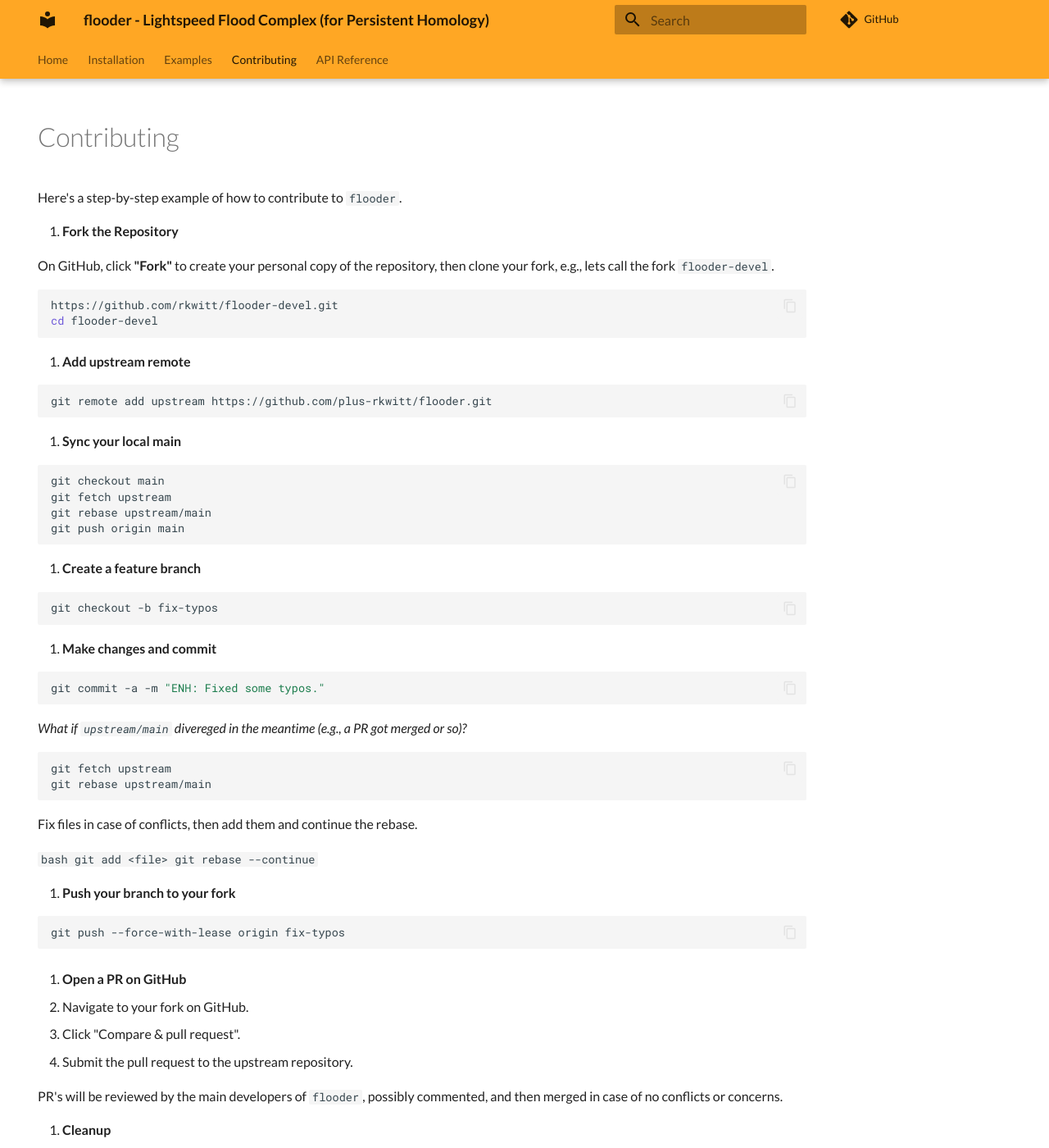
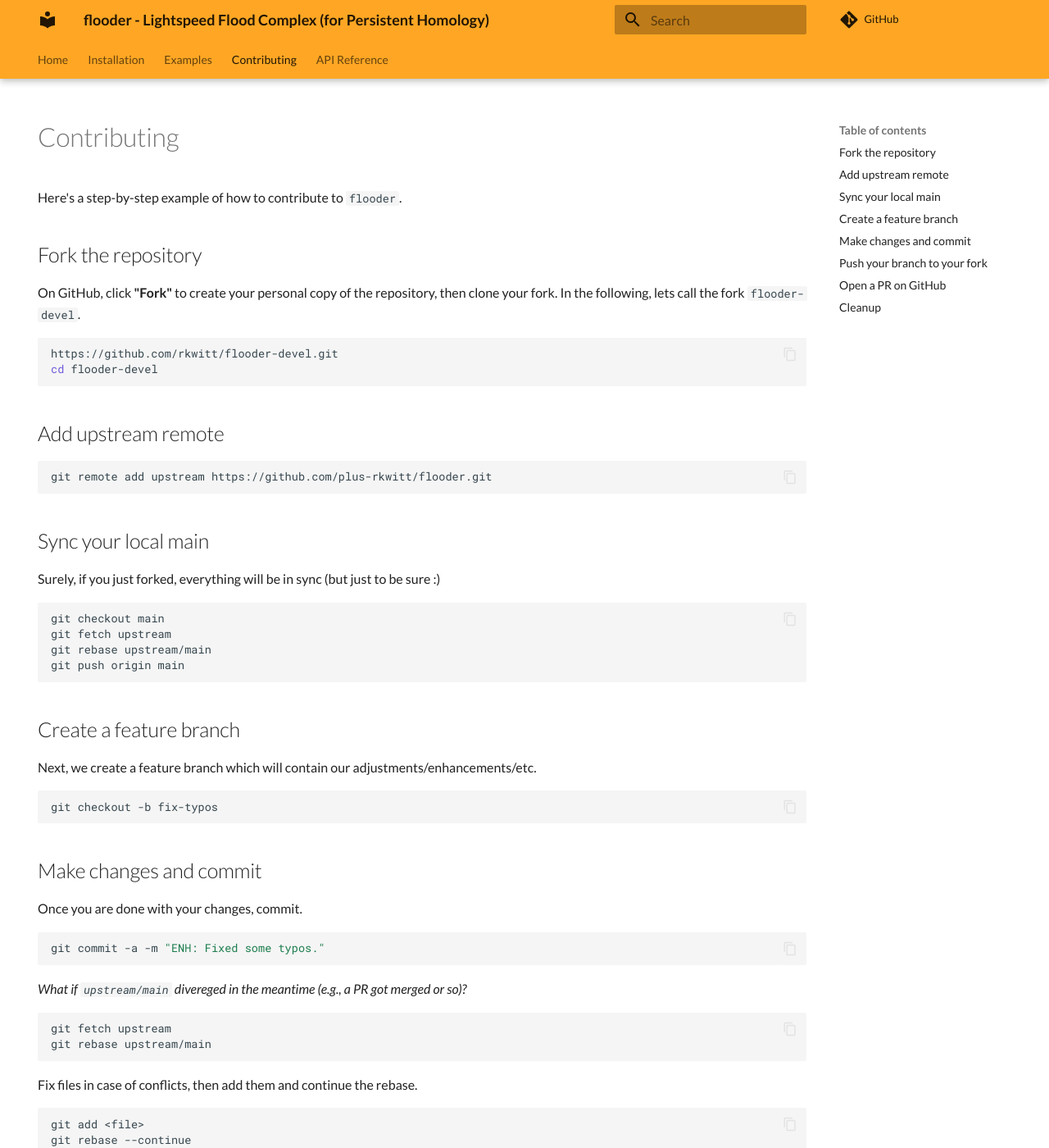
Before and after one commit to plus-rkwitt/flooder, an MkDocs documentation site: the page built from docs/contributing.md, in a window 1280 px wide and 1400 px high. Shown: the whole window at 82% size. Built offline with MkDocs 1.6.1 and Material for MkDocs 9.7.7, drawn with Linux system fonts in a browser that asks for light colours; a script that is not in the unit is left out; comment, search, counter and statistics services are not loaded; some of the changed text lies outside the part shown.

Commit message:
ENH: contributing.md

````diff
--- a/docs/contributing.md
+++ b/docs/contributing.md
@@ -7,23 +7,25 @@ hide:
 
 Here's a step-by-step example of how to contribute to `flooder`.
 
-1. **Fork the Repository**
+## Fork the repository
 
    On GitHub, click **"Fork"** to create your personal copy of the repository, then
-   clone your fork, e.g., lets call the fork `flooder-devel`.
+   clone your fork. In the following, lets call the fork `flooder-devel`.
 
    ```bash
    https://github.com/rkwitt/flooder-devel.git
    cd flooder-devel
    ```
 
-2. **Add upstream remote**
+## Add upstream remote
 
    ```bash
    git remote add upstream https://github.com/plus-rkwitt/flooder.git
    ```
 
-3. **Sync your local main**
+## Sync your local main
+
+   Surely, if you just forked, everything will be in sync (but just to be sure :)
 
    ```bash
    git checkout main
@@ -32,13 +34,17 @@ Here's a step-by-step example of how to contribute to `flooder`.
    git push origin main
    ```
 
-4. **Create a feature branch**
+## Create a feature branch
+
+   Next, we create a feature branch which will contain our adjustments/enhancements/etc.
 
    ```bash
    git checkout -b fix-typos
    ```
 
-5. **Make changes and commit**
+## Make changes and commit
+
+   Once you are done with your changes, commit.
 
    ```bash
    git commit -a -m "ENH: Fixed some typos."
@@ -55,25 +61,29 @@ Here's a step-by-step example of how to contribute to `flooder`.
    Fix files in case of conflicts, then add them and continue the rebase.
 
    ```bash
-    git add <file>
-    git rebase --continue
-    ```
+   git add <file>
+   git rebase --continue
+   ```
 
-6. **Push your branch to your fork**
+## Push your branch to your fork
 
    ```bash
    git push --force-with-lease origin fix-typos
    ```
 
-7. **Open a PR on GitHub**
+## Open a PR on GitHub
 
-   * Navigate to your fork on GitHub.
-   * Click "Compare & pull request".
-   * Submit the pull request to the upstream repository.
+Finally, we create a pull request on GitHub.
+
+* Navigate to your fork on GitHub.
+* Click "Compare & pull request".
+* Submit the pull request to the upstream repository.
 
    PR's will be reviewed by the main developers of `flooder`, possibly commented, and then merged in case of no conflicts or concerns.
 
-8. **Cleanup**
+## Cleanup
+
+Finally, we cleanup the branch in the forked repo.
 
    ```bash
    git branch -d fix-typos
````
